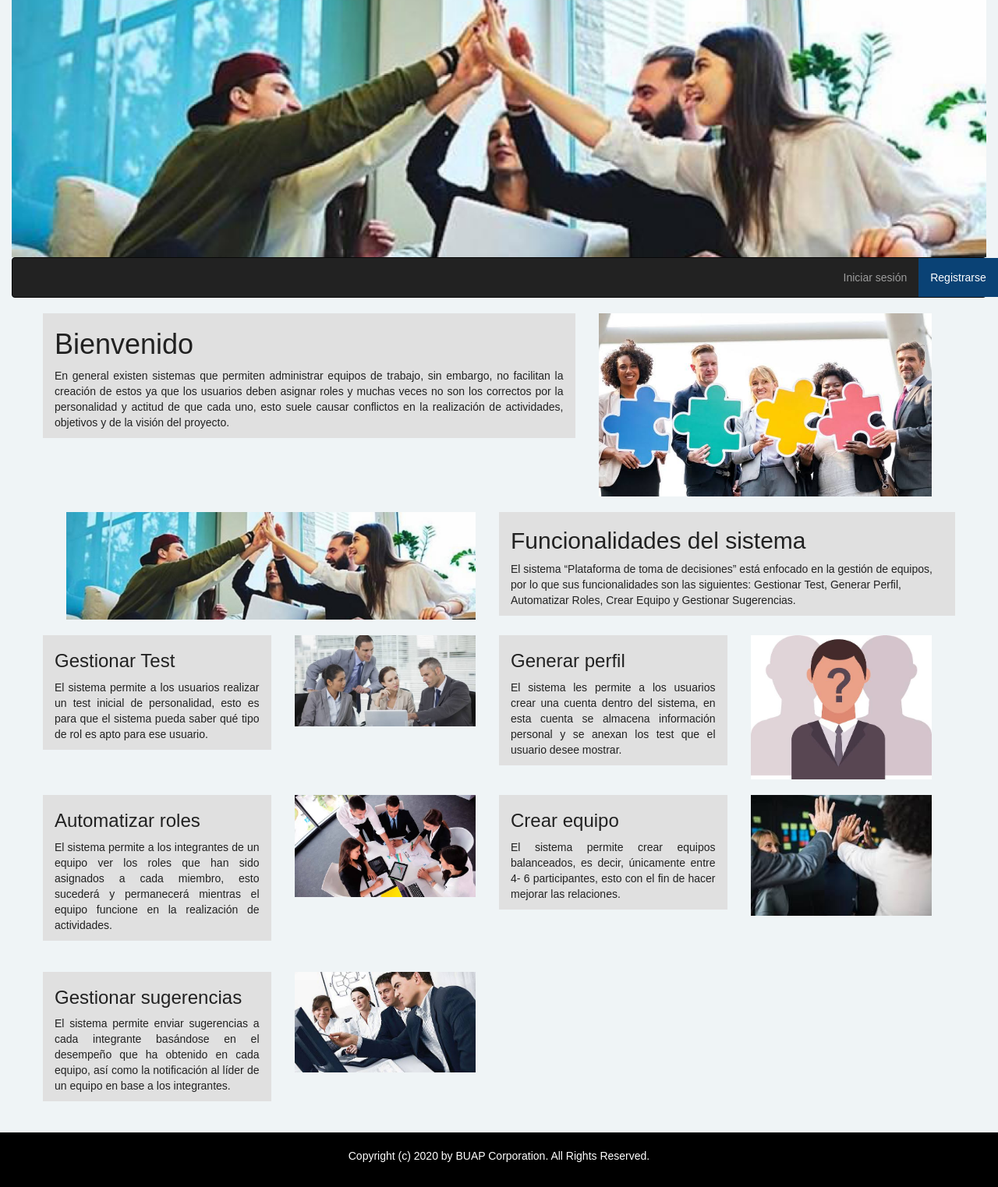
After one commit to luis2102/TColaborativo, a PHP site: page /views/pagina_inicio.html in a window 1280 px wide. The commit adds this page. Shown: the whole page at 78% size. Run offline with PHP 8.4, Linux system fonts and the light colour scheme.

Commit message:
update views
Añado las ultimas vistas

```diff
--- a/src/css/inicio.css
+++ b/src/css/inicio.css
@@ -154,6 +154,10 @@ ul.vertical li:first-child {
   background: #616161;
   color:#FFFFFF;
 }
+.black{
+  background: #000000;
+  color:#FFFFFF;
+}
 .formulario{
   border: 1;
 }
@@ -179,3 +183,22 @@ ul.vertical li:first-child {
   -webkit-box-shadow:inset 0 2px 2px rgba(0,0,0,.075);box-shadow:inset 0 1px 1px rgba(0,0,0,.075);
   -webkit-transition:border-color ease-in-out .15s,-webkit-box-shadow ease-in-out .15s;-o-transition:border-color ease-in-out .15s,box-shadow ease-in-out .15s;transition:border-color ease-in-out .15s,box-shadow ease-in-out .15s
 }
+#banner{
+  align: center;
+  width: 100%;
+}
+#banner ul{
+  padding: 0;
+  margin: 0;
+  list-style: none;
+}
+#banner ul li{
+  float: left;
+  display: inline;
+}
+.banner-img{
+  align: center;
+  display: block;
+  height: auto;
+  width: auto;
+}
--- /dev/null
+++ b/src/views/pagina_inicio.html
@@ -0,0 +1,195 @@
+<!DOCTYPE html>
+<html lang="es" dir="ltr">
+  <head>
+    <meta charset="utf-8">
+    <link rel="stylesheet" href="../css/bootstrap.min.css"/>
+    <link rel="stylesheet" href="../css/inicio.css" type="text/css"/>
+    <link rel="shortcut icon" href="../img/icon/favicon.ico" type="image/x-icon" />
+    <link rel="apple-touch-icon" href="../img/icon/apple-touch-icon.png">
+    <title>Index</title>
+  </head>
+  <body>
+    <div class="container-fluid header" align="center">
+      <div class="row">
+        <div class="col-md-12">
+          <div id="banner">
+            <ul align="center">
+              <li align="center">
+                <img src="../img/banner-0.jpg" alt="" class="img-responsive">
+              </li>
+            </ul>
+          </div>
+        </div>
+      </div>
+    </div>
+    <div class="container-fluid">
+      <nav class="navbar navbar-inverse">
+      <!--
+      <nav class="navbar navbar-default navbar-static-top">
+      -->
+        <div class="container margin-left-nav">
+          <div class="row">
+            <div class="col-md-3 col-sm-2 col-xs-2">
+              <div class="navbar-header">
+                <button type="button" class="navbar-toggle collapsed" data-toggle="collapsed" data-target="#navbar-1">
+                  <span class="icon-bar"></span>
+                  <span class="icon-bar"></span>
+                  <span class="icon-bar"></span>
+                </button>
+              </div>
+            </div>
+            <div class="col-md-9 col-sn-10 col-xs-10">
+              <ul class="nav navbar-nav navbar-right">
+                <li><a href="#">Iniciar sesión</a></li>
+                <li class="active"><a href="#">Registrarse</a></li>
+              </ul>
+            </div>
+          </div>
+        </div>
+      </nav>
+    </div>
+    <div class="container">
+      <div class="row">
+        <br>
+        <div class=" activa col-sx-7 col-md-7">
+          <article class="">
+            <h1>Bienvenido</h1>
+            <p align="justify">
+              En general existen sistemas que permiten administrar equipos de trabajo,
+              sin embargo, no facilitan la creación de estos ya que los usuarios deben
+              asignar roles y muchas veces no son los correctos por la personalidad y
+              actitud de que cada uno, esto suele causar conflictos en la realización
+              de actividades, objetivos y de la visión del proyecto.
+            </p>
+          </article>
+        </div>
+        <div class="col-sx-5 col-md-5">
+          <div class="container-fluid">
+            <img src="../img/inicio/images(12).jpeg" alt="" class="img-responsive">
+          </div>
+        </div>
+      </div>
+    </div>
+    <div class="container">
+      <div class="row">
+        <br>
+        <div class="col-sx-6 col-md-6">
+          <div class="container-fluid">
+            <img src="../img/banner-0.jpg" alt="" class="img-responsive">
+          </div>
+        </div>
+        <div class="activa col-sx-6 col-md-6">
+          <article class="">
+            <h2>Funcionalidades del sistema</h2>
+            <p>
+              El sistema “Plataforma de toma de decisiones” está enfocado en la gestión
+              de equipos, por lo que sus funcionalidades son las siguientes: Gestionar
+              Test, Generar Perfil, Automatizar Roles, Crear Equipo y Gestionar Sugerencias.
+            </p>
+          </article>
+        </div>
+      </div>
+    </div>
+    <br>
+    <div class="container">
+      <div class="row">
+        <div class="activa col-sx-6 col-md-3">
+          <article class="">
+            <h3>Gestionar Test</h3>
+            <p align="justify">
+              El sistema permite a los usuarios realizar un test inicial de personalidad,
+              esto es para que el sistema pueda saber qué tipo de rol es apto para ese usuario.
+            </p>
+          </article>
+        </div>
+        <div class="col-sx-6 col-md-3">
+          <div class="container-fluid">
+            <img src="../img/inicio/images(15).jpeg" alt="" class="img-responsive">
+          </div>
+        </div>
+        <div class="activa col-sx-6 col-md-3">
+          <article class="">
+            <h3>Generar perfil</h3>
+            <p align="justify">
+              El sistema les permite a los usuarios crear una cuenta dentro del sistema,
+              en esta cuenta se almacena información personal y se anexan los test
+              que el usuario desee mostrar.
+            </p>
+          </article>
+        </div>
+        <div class="col-sx-6 col-md-3">
+          <div class="container-fluid">
+            <img src="../img/inicio/images(18).jpeg" alt="" class="img-responsive">
+          </div>
+        </div>
+      </div>
+    </div>
+    <br>
+    <div class="container">
+      <div class="row">
+        <div class="activa col-sx-6 col-md-3">
+          <article class="">
+            <h3>Automatizar roles</h3>
+            <p align="justify">
+              El sistema permite a los integrantes de un equipo ver los roles que
+              han sido asignados a cada miembro, esto sucederá y permanecerá
+              mientras el equipo funcione en la realización de actividades.
+            </p>
+          </article>
+        </div>
+        <div class="col-sx-6 col-md-3">
+          <div class="container-fluid">
+            <img src="../img/inicio/images(21).jpeg" alt="" class="img-responsive">
+          </div>
+        </div>
+        <div class="activa col-sx-6 col-md-3">
+          <article class="">
+            <h3>Crear equipo</h3>
+            <p align="justify">
+              El sistema permite crear equipos balanceados, es decir, únicamente
+              entre 4- 6 participantes, esto con el fin de hacer mejorar las
+              relaciones.
+            </p>
+          </article>
+        </div>
+        <div class="col-sx-6 col-md-3">
+          <div class="container-fluid">
+            <img src="../img/inicio/images(23).jpeg" alt="" class="img-responsive">
+          </div>
+        </div>
+      </div>
+    </div>
+    <br>
+    <br>
+    <div class="container">
+      <div class="row">
+        <div class="activa col-sx-6 col-md-3">
+          <article class="">
+            <h3>Gestionar sugerencias</h3>
+            <p align="justify">
+              El sistema permite enviar sugerencias a cada integrante basándose en
+              el desempeño que ha obtenido en cada equipo, así como la notificación
+              al líder de un equipo en base a los integrantes.
+            </p>
+          </article>
+        </div>
+        <div class="col-sx-6 col-md-3">
+          <div class="container-fluid">
+            <img src="../img/inicio/images(13).jpeg" alt="" class="img-responsive">
+          </div>
+        </div>
+      </div>
+    </div>
+    <br><br>
+    <footer class="container-full black">
+       <div class="container-fluid">
+         <br>
+         <center>
+           <p>Copyright (c) 2020 by BUAP Corporation. All Rights Reserved.</p>
+         </center>
+         <br>
+       </div>
+    </footer>
+    <script src="../js/bootstrap.min.js"></script>
+  </body>
+</html>
```
Also changed, not shown: src/views/crear_grupo.html (+47 -57 lines), src/views/newgroup.html (deleted, +0 -165 lines), src/img/banner-0.jpg (added), src/img/inicio/images(12).jpeg (added), src/img/inicio/images(13).jpeg (added), src/img/inicio/images(14).jpeg (added), src/img/inicio/images(15).jpeg (added), src/img/inicio/images(16).jpeg (added), src/img/inicio/images(17).jpeg (added), src/img/inicio/images(18).jpeg (added), src/img/inicio/images(19).jpeg (added), src/img/inicio/images(20).jpeg (added), src/img/inicio/images(21).jpeg (added), src/img/inicio/images(22).jpeg (added), 1 more files.
